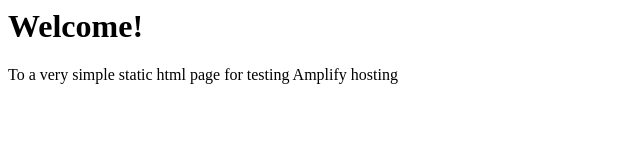
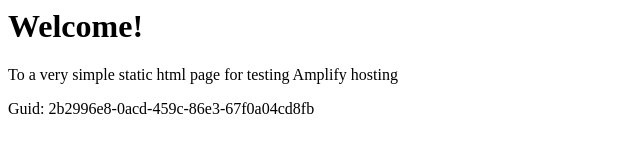
Before and after one commit to aws-aemilia-fra/Github-PR-Commit-Integration-Test-DoNotTouch-Gith-OKSLNVO2-v1-preprod-eu-central-1, a website: page src/index.html in a window 1280 px wide. Shown: the whole page, without its empty margins (0-640 px from the left). Drawn offline with Linux system fonts and the light colour scheme.

Commit message:
commit from integ tests

```diff
--- a/src/index.html
+++ b/src/index.html
@@ -1,3 +1,5 @@
+
+
 <html lang="en">
 
 <head>
@@ -10,6 +12,6 @@
 <body>
     <h1>Welcome!</h1>
     <p>To a very simple static html page for testing Amplify hosting</p>
-</body>
+    <p>Guid: 2b2996e8-0acd-459c-86e3-67f0a04cd8fb</p></body>
 
 </html>
```
